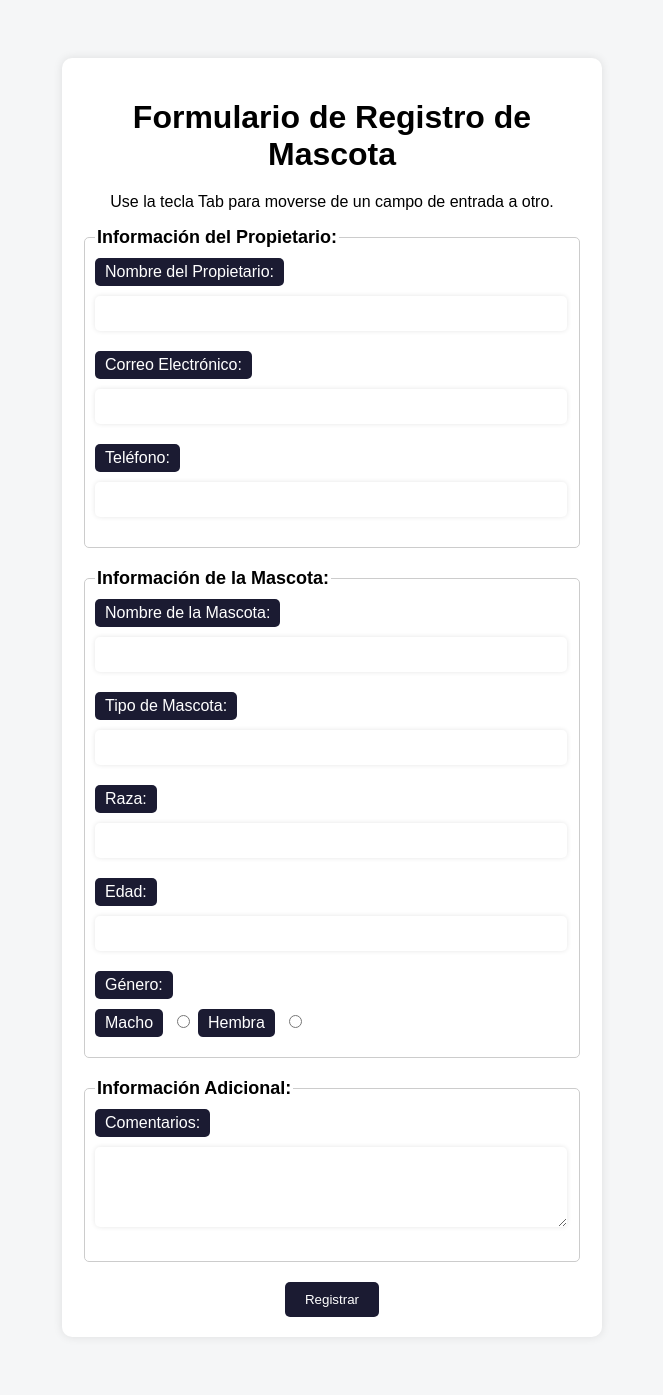
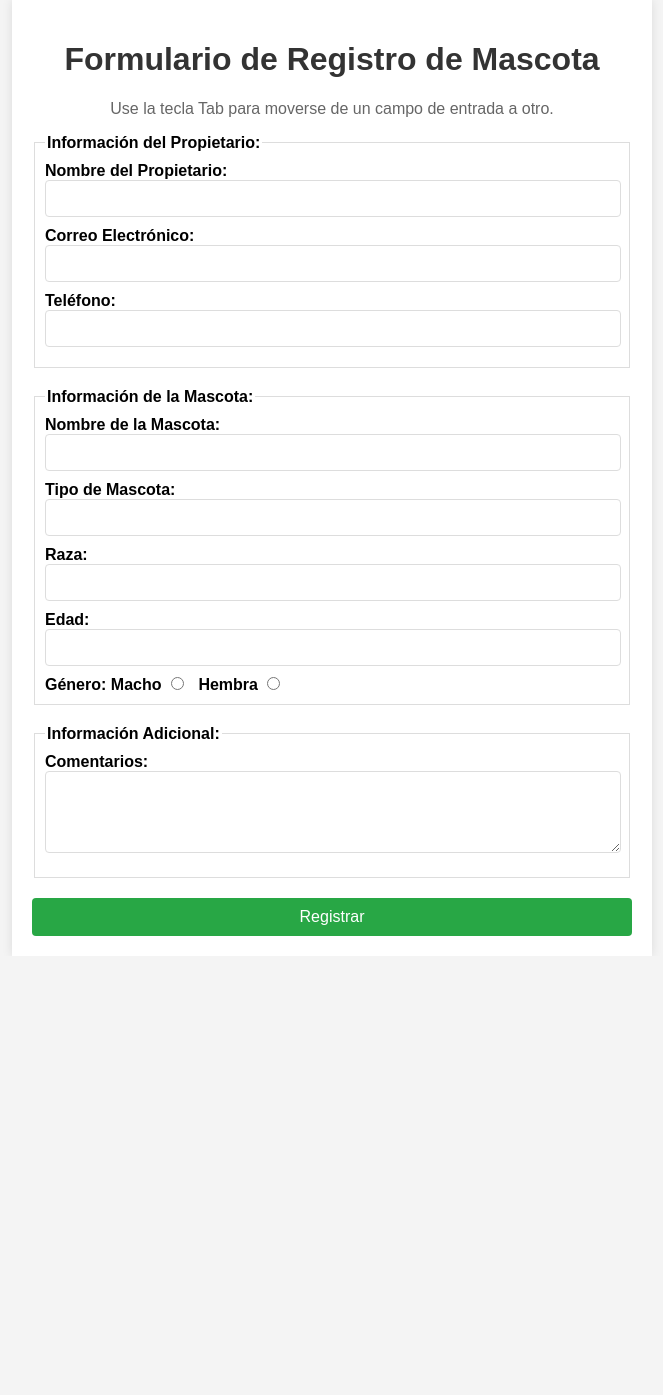
Before and after one commit to Benji0104/Proyecto-de-Ing, a PHP site: the page made by pages/registro de mascota.html in a window 1280 px wide. Shown: the whole page, without its empty margins (308-971 px from the left). After the commit the page ends 936 px from the top, so only its background shows below. Run offline with PHP 8.4, Linux system fonts and the light colour scheme.

Commit message:
Add: Cambios de diseño

```diff
--- a/css/style2.css
+++ b/css/style2.css
@@ -1,80 +1,73 @@
 body {
-    font-family: Arial, Helvetica, sans-serif;
-    background-color: #f5f6f7;
-    padding: 50px 0;
+  font-family: Arial, sans-serif;
+  margin: 0;
+  padding: 0;
+  background-color: #f4f4f4; /* gris plateado pastel */
 }
 
 .container {
-    width: 500px;
+  width: 90%;
+  max-width: 600px;
   margin: 0 auto;
-    background-color: #fff;
   padding: 20px;
-    border-radius: 10px;
+  background-color: #fff; /* blanco */
   box-shadow: 0 0 10px rgba(0, 0, 0, 0.1);
 }
 
 h1 {
   text-align: center;
-    margin-bottom: 20px;
+  color: #333; /* gris oscuro */
 }
 
 p {
   text-align: center;
+  color: #666; /* gris */
 }
 
 form {
-    width: 100%;
+  display: flex;
+  flex-direction: column;
 }
 
 fieldset {
-    border: 1px solid #ccc;
+  border: 1px solid #ddd; /* gris claro */
+  margin-bottom: 20px;
   padding: 10px;
-    margin-bottom: 20px;
-    border-radius: 5px;
 }
 
 legend {
-    font-size: 18px;
   font-weight: bold;
 }
 
 label {
-    display: inline-block;
-    padding: 5px 10px;
-    color: #fff;
-    background-color: #1b1b32;
-    border-radius: 5px;
-    margin-bottom: 10px;
+  margin: 10px 0 5px;
+  font-weight: bold;
 }
 
 input[type="text"],
 input[type="email"],
 textarea {
-    width: calc(100% - 22px);
-    background-color: #fff;
-    border: none;
-    border-radius: 5px;
+  width: calc(100% - 20px);
   padding: 10px;
-    margin-bottom: 20px;
-    box-shadow: 0 0 5px rgba(0, 0, 0, 0.1);
+  margin-bottom: 10px;
+  border: 1px solid #ddd; /* gris claro */
+  border-radius: 4px;
 }
 
 input[type="radio"] {
-    margin-left: 10px;
+  margin: 0 10px 0 5px;
 }
 
 input[type="submit"] {
-    background-color: #1b1b32;
+  padding: 10px;
+  background-color: #28a745; /* verde */
   color: #fff;
-    padding: 10px 20px;
   border: none;
-    border-radius: 5px;
+  border-radius: 4px;
   cursor: pointer;
-    transition: background-color 0.3s ease;
-    display: block;
-    margin: 0 auto;
+  font-size: 16px;
 }
 
 input[type="submit"]:hover {
-    background-color: #000;
+  background-color: #218838; /* verde más oscuro al pasar el mouse */
 }
```
Also changed, not shown: css/style1.css (+10 -114 lines), pages/login.html (+6 -30 lines), pages/registro de mascota.html (+0 -7 lines). Lines whose indentation alone changed are shown as unchanged.
